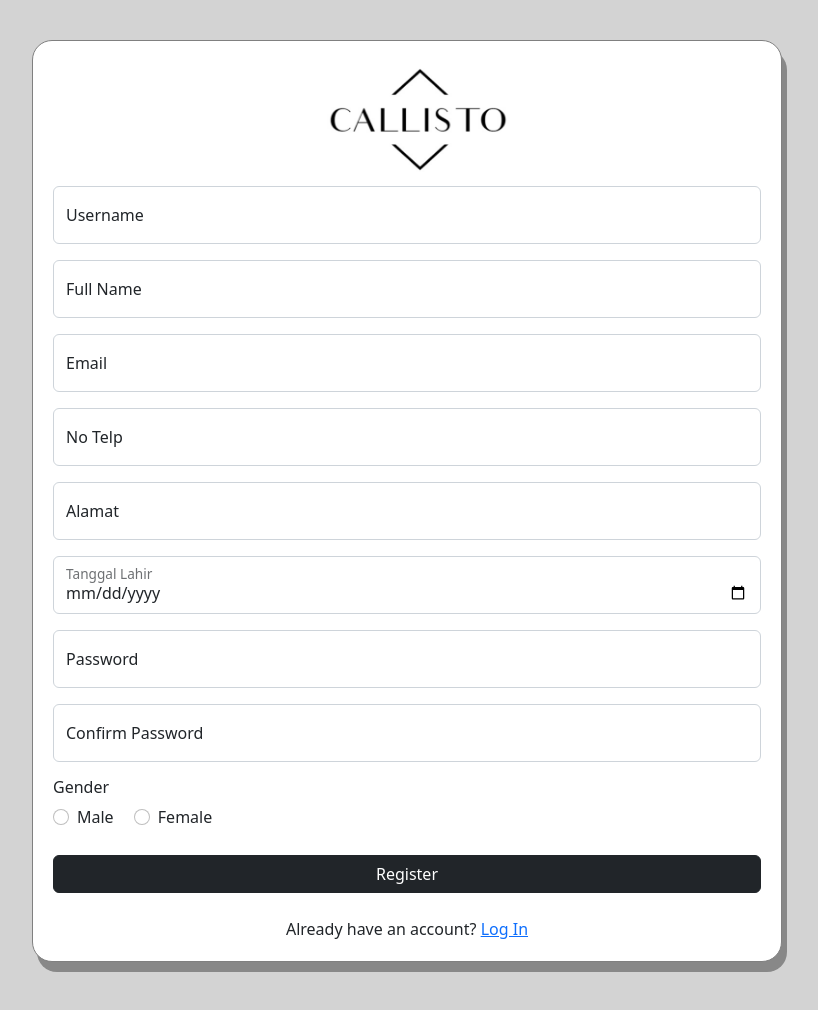
After one commit to NickDabizaz/callisto, a PHP site: page /register.php in a window 1280 px wide. The commit adds this page. Shown: the whole page, without its empty margins (233-1051 px from the left). Run offline with PHP 8.4, Linux system fonts and the light colour scheme.

Commit message:
add banyak template file

```diff
--- /dev/null
+++ b/helper.php
@@ -0,0 +1,16 @@
+<?php
+session_start();
+
+function alert($message)
+{
+    echo "<script>alert('$message');</script>";
+}
+
+//untuk membuat sebuah koneksi ke database MySQL dan dimasukkan ke variabel
+$con = mysqli_connect('localhost', 'root', '', 'db_callisto');
+
+if (mysqli_connect_errno()) {
+    echo "Failed to connect to MySQL: " . mysqli_connect_error();
+}
+
+?>
--- /dev/null
+++ b/register.php
@@ -0,0 +1,204 @@
+<?php
+
+require('helper.php');
+$success = "";
+$error = "";
+
+function generateIdAccount(){
+    global $con;
+    //cari max dari id
+    $query = "SELECT MAX(acc_id) as 'id' FROM `account`";
+    $res = mysqli_query($con, $query);
+    $row = mysqli_fetch_assoc($res);
+    //ambil id
+    $getId = substr($row['id'],2);
+    //nambah no urut
+    $noUrut = (int) $getId;
+    $noUrut++;
+    $noUrut = str_pad($noUrut,3,"0",STR_PAD_LEFT);
+    //return id dengan no urut naik
+    return "AC" . $noUrut;
+}
+
+if (isset($_REQUEST['register'])) {
+
+    $username = $_REQUEST['username'];
+    $fname = $_REQUEST['fname'];
+    $email = $_REQUEST['email'];
+    $telp = $_REQUEST['telp'];
+    $alamat = $_REQUEST['alamat'];
+    $tglLahir = $_REQUEST['tglLahir'];
+    $password = $_REQUEST['password'];
+    $cpassword = $_REQUEST['cpassword'];
+    $gender = $_REQUEST['gender'];
+
+    if ($username != "" && $password != "" && $cpassword != "" && $fname != "" && $email != "" && $gender != ""  && $tglLahir != "" && $alamat != "" && $telp != "") {
+        if ($password == $cpassword) {
+            $result = mysqli_query($con, "select * from account where acc_user = '" . $username . "' or acc_email = '" . $email . "'");
+
+            while ($result_row = mysqli_fetch_array($result)) {
+                if ($result_row["acc_user"] == $username) {
+                    $error = "username sudah terdaftar!";
+                } else {
+                    if ($result_row['acc_email'] == $email) {
+                        $error = "email sudah terdaftar!";
+                    }
+                }
+            }
+
+            if ($error == "") {
+                $result = mysqli_query($con, "INSERT INTO `ACCOUNT` VALUES ( '".generateIdAccount()."' , '".$email."' , '".$username."' , '".$fname."' , '".$password."' , '".$telp."' , '".$gender."' , '".$alamat."' , '' , '".$tglLahir."' )");
+                if ($result) {
+                    $error = "Register berhasil";
+                } else {
+                    $error = "Register gagal";
+                }
+            }
+        } else {
+            $error = "Password dan confirm password berbeda";
+        }
+    } else {
+        $error = "Ada isian kosong!";
+    }
+}
+?>
+<!DOCTYPE html>
+<html lang="en">
+
+<head>
+    <meta charset="UTF-8">
+    <meta http-equiv="X-UA-Compatible" content="IE=edge">
+    <meta name="viewport" content="width=device-width, initial-scale=1.0">
+    <!-- CSS only -->
+    <link href="https://cdn.jsdelivr.net/npm/bootstrap@5.2.2/dist/css/bootstrap.min.css" rel="stylesheet" integrity="sha384-Zenh87qX5JnK2Jl0vWa8Ck2rdkQ2Bzep5IDxbcnCeuOxjzrPF/et3URy9Bv1WTRi" crossorigin="anonymous">
+    <title>Callisto</title>
+    <style>
+        body {
+            background-color: lightgray;
+        }
+
+        .success {
+            color: rgb(50, 195, 90);
+        }
+
+        .error {
+            color: rgb(185, 80, 90);
+        }
+
+        .box-register {
+            width: 750px;
+            height: fit-content;
+            margin: auto;
+            margin-top: 5vh;
+            border: 1px solid gray;
+            border-radius: 20px;
+            padding: 20px;
+            background-color: white;
+            box-shadow: 5px 10px #888888;
+        }
+    </style>
+</head>
+
+<body>
+    <div class="container">
+        <?php
+        // autoGen("", "");
+        ?>
+        <div class="box-register">
+
+            <img src="./asset/logo.jpg" alt="logo callisto" width="250px" height="125px" style="margin-left:240px">
+
+
+            <form action="./register.php" method="post">
+                <div class="form-floating mb-3">
+                    <input type="text" class="form-control" placeholder=" " id="username" name="username">
+                    <label for="username">Username</label>
+                </div>
+
+                <div class="form-floating mb-3">
+                    <input type="text" class="form-control" placeholder=" " id="fname" name="fname">
+                    <label for="fname">Full Name</label>
+                </div>
+
+                <div class="form-floating mb-3">
+                    <input type="emai" class="form-control" placeholder=" " id="email" name="email">
+                    <label for="email">Email</label>
+                </div>
+
+                <div class="form-floating mb-3">
+                    <input type="text" class="form-control" placeholder=" " id="telp" name="telp">
+                    <label for="telp">No Telp</label>
+                </div>
+
+                <div class="form-floating mb-3">
+                    <input type="text" class="form-control" placeholder=" " id="alamat" name="alamat">
+                    <label for="alamat">Alamat</label>
+                </div>
+
+                <div class="form-floating mb-3">
+                    <input type="date" class="form-control" placeholder=" " id="tglLahir" name="tglLahir">
+                    <label for="tglLahir">Tanggal Lahir</label>
+                </div>
+
+                <div class="form-floating mb-3">
+                    <input type="password" class="form-control" placeholder=" " id="password" name="password">
+                    <label for="password">Password</label>
+                </div>
+
+                <div class="form-floating mb-3">
+                    <input type="password" class="form-control" placeholder=" " id="cpassword" name="cpassword">
+                    <label for="cpassword">Confirm Password</label>
+                </div>
+
+                <div class="form-floating mb-3">
+                    <h6>Gender</h6>
+
+                    <div class="form-check form-check-inline">
+                        <input class="form-check-input" type="radio" name="gender" id="gender" value="0" />
+                        <label class="form-check-label" for="male">Male</label>
+                    </div>
+
+                    <div class="form-check form-check-inline">
+                        <input class="form-check-input" type="radio" name="gender" id="gender" value="1" />
+                        <label class="form-check-label" for="female">Female</label>
+                    </div>
+                </div>
+
+
+                <div class="success">
+                    <?php
+                    if (isset($success)) {
+                        if (strlen($success) > 0) {
+                            echo $success;
+                        }
+                    }
+                    ?>
+                </div>
+
+                <div class="error">
+                    <?php
+                    if (isset($error)) {
+                        if (strlen($error) > 0) {
+                            echo $error;
+                        }
+                    }
+                    ?>
+                </div>
+
+                <div class="d-grid mt-4 mb-4">
+                    <button type="submit" class="btn btn-dark" name="register">Register</button>
+                </div>
+
+                <div class="text-center">Already have an account? <a href="./login.php">Log In</a></div>
+            </form>
+        </div>
+        <br><br>
+    </div>
+
+</body>
+<!-- JavaScript Bundle with Popper -->
+<script src="https://cdn.jsdelivr.net/npm/bootstrap@5.2.2/dist/js/bootstrap.bundle.min.js" integrity="sha384-OERcA2EqjJCMA+/3y+gxIOqMEjwtxJY7qPCqsdltbNJuaOe923+mo//f6V8Qbsw3" crossorigin="anonymous"></script>
+
+</html>
+
+<!-- email, username, name, password, no telp, gender, alamat -->
```
Also changed, not shown: login.php (+99 -7 lines), user_cart.php (added, +87 -0 lines), user_custom.php (added, +87 -0 lines), user_home.php (added, +87 -0 lines), user_profile.php (added, +87 -0 lines), admin.php (added), asset/no-profile.jpg (added), barang.php (added).
